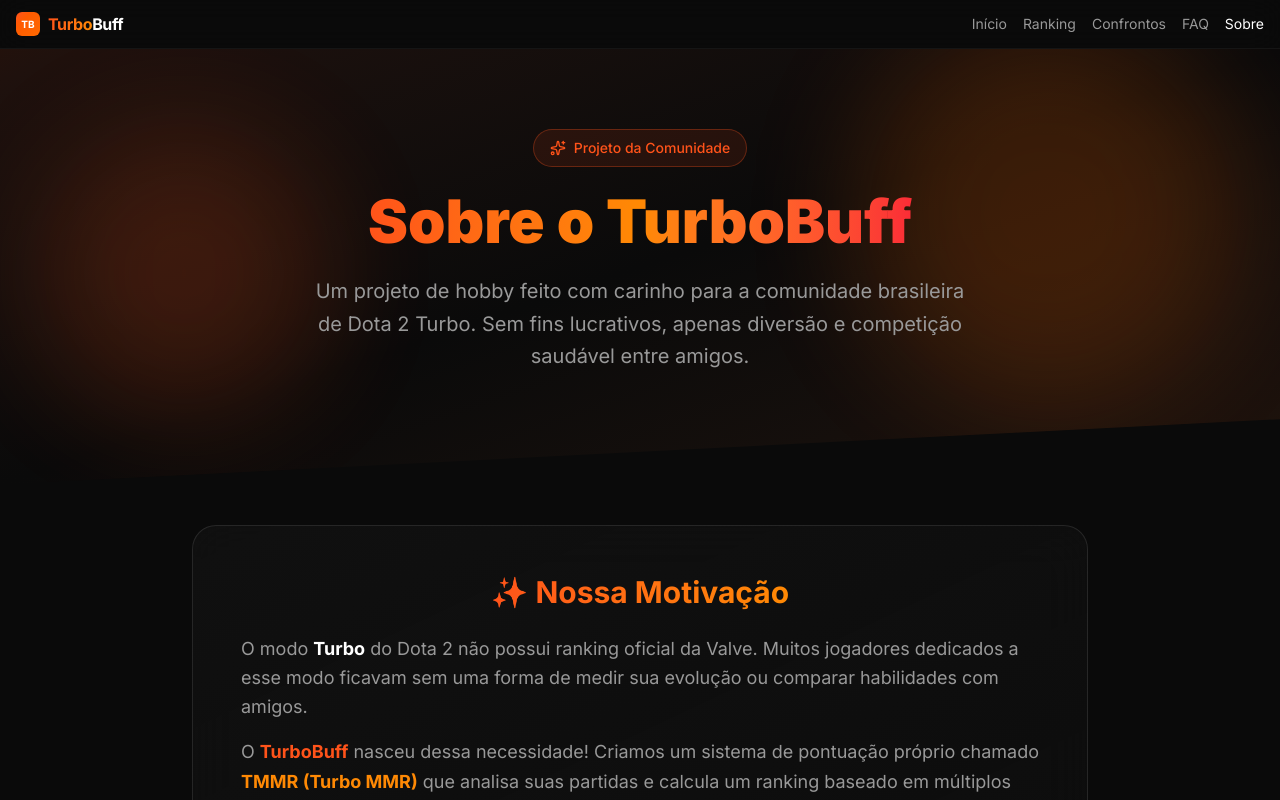
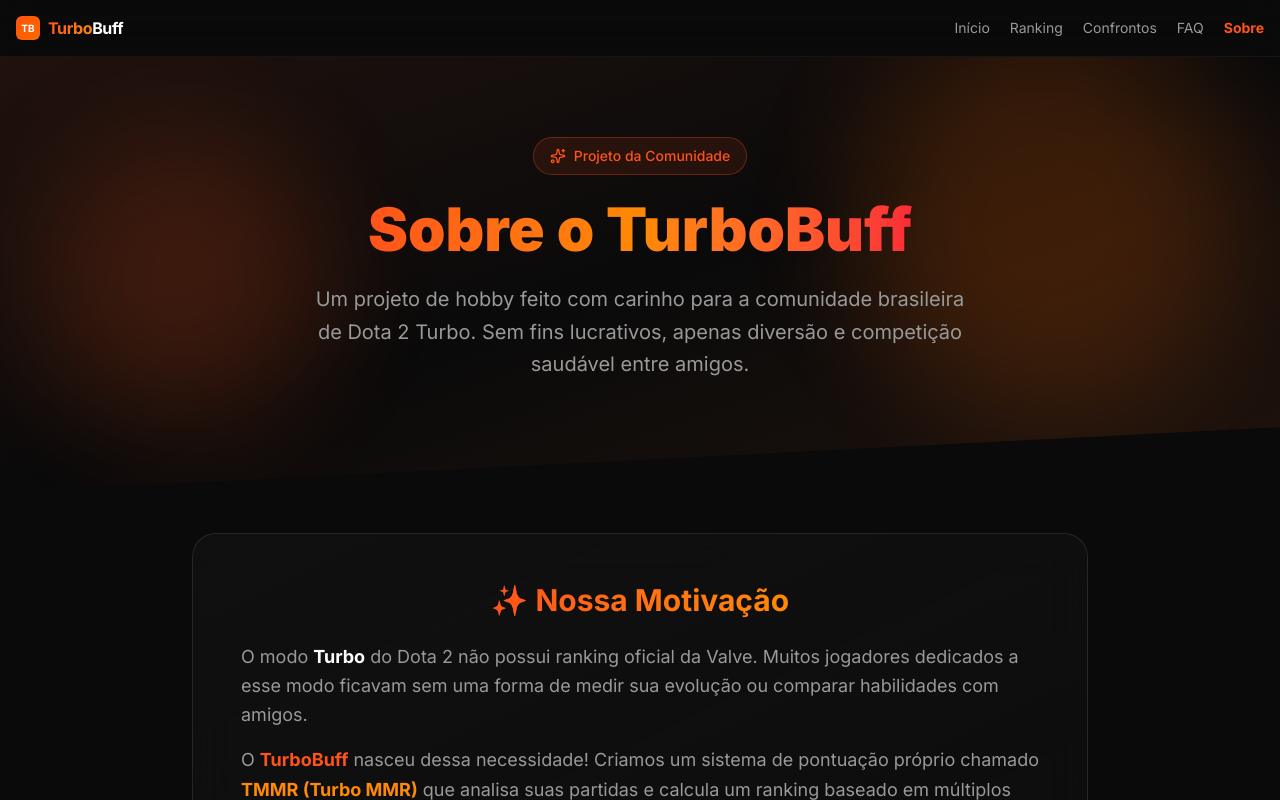
Before and after one commit to laaridev/dota2turbo-mmr, a Next.js app: page /about in a window 1280 px wide. Shown: the top 800 px of the page. Built offline with nearby package versions, Linux system fonts and the light colour scheme.

Commit message:
ui: improve navbar (larger, active links orange+bold) and fix FAQ accordion spacing

```diff
--- a/app/faq/page.tsx
+++ b/app/faq/page.tsx
@@ -99,7 +99,7 @@
             </section>
 
             {/* FAQ Content */}
-            <div className="container mx-auto px-4 pb-12 max-w-4xl -mt-8">
+            <div className="container mx-auto px-4 pb-12 max-w-4xl mt-4">
                 {/* FAQ Accordion */}
                 <motion.div
                     initial={{ opacity: 0, y: 20 }}
--- a/components/navbar.tsx
+++ b/components/navbar.tsx
@@ -26,7 +26,7 @@
 
     return (
         <header className="sticky top-0 z-50 w-full border-b border-white/5 bg-background/80 backdrop-blur-lg">
-            <div className="container flex h-12 items-center justify-between mx-auto px-4">
+            <div className="container flex h-14 items-center justify-between mx-auto px-4">
                 <Link href="/" className="flex gap-2 items-center group">
                     <div className="h-6 w-6 rounded-md bg-gradient-to-br from-primary to-orange-500 flex items-center justify-center font-bold text-white text-[10px] transition-transform group-hover:scale-105">TB</div>
                     <span className="font-bold text-base tracking-tight">
@@ -41,20 +41,20 @@
                     </Suspense>
                 )}
 
-                <nav className="flex items-center gap-4 text-sm">
-                    <Link href="/" className={`transition-colors hover:text-white ${pathname === '/' ? 'text-white' : 'text-muted-foreground'}`}>
+                <nav className="flex items-center gap-5 text-sm">
+                    <Link href="/" className={`transition-colors hover:text-primary ${pathname === '/' ? 'text-primary font-bold' : 'text-muted-foreground'}`}>
                         Início
                     </Link>
-                    <Link href="/leaderboard" className={`transition-colors hover:text-white ${pathname === '/leaderboard' ? 'text-white' : 'text-muted-foreground'}`}>
+                    <Link href="/leaderboard" className={`transition-colors hover:text-primary ${pathname === '/leaderboard' ? 'text-primary font-bold' : 'text-muted-foreground'}`}>
                         Ranking
                     </Link>
-                    <Link href="/rivalry" className={`transition-colors hover:text-white ${pathname === '/rivalry' ? 'text-white' : 'text-muted-foreground'}`}>
+                    <Link href="/rivalry" className={`transition-colors hover:text-primary ${pathname === '/rivalry' ? 'text-primary font-bold' : 'text-muted-foreground'}`}>
                         Confrontos
                     </Link>
-                    <Link href="/faq" className={`transition-colors hover:text-white ${pathname === '/faq' ? 'text-white' : 'text-muted-foreground'}`}>
+                    <Link href="/faq" className={`transition-colors hover:text-primary ${pathname === '/faq' ? 'text-primary font-bold' : 'text-muted-foreground'}`}>
                         FAQ
                     </Link>
-                    <Link href="/about" className={`transition-colors hover:text-white ${pathname === '/about' ? 'text-white' : 'text-muted-foreground'}`}>
+                    <Link href="/about" className={`transition-colors hover:text-primary ${pathname === '/about' ? 'text-primary font-bold' : 'text-muted-foreground'}`}>
                         Sobre
                     </Link>
                 </nav>
```
